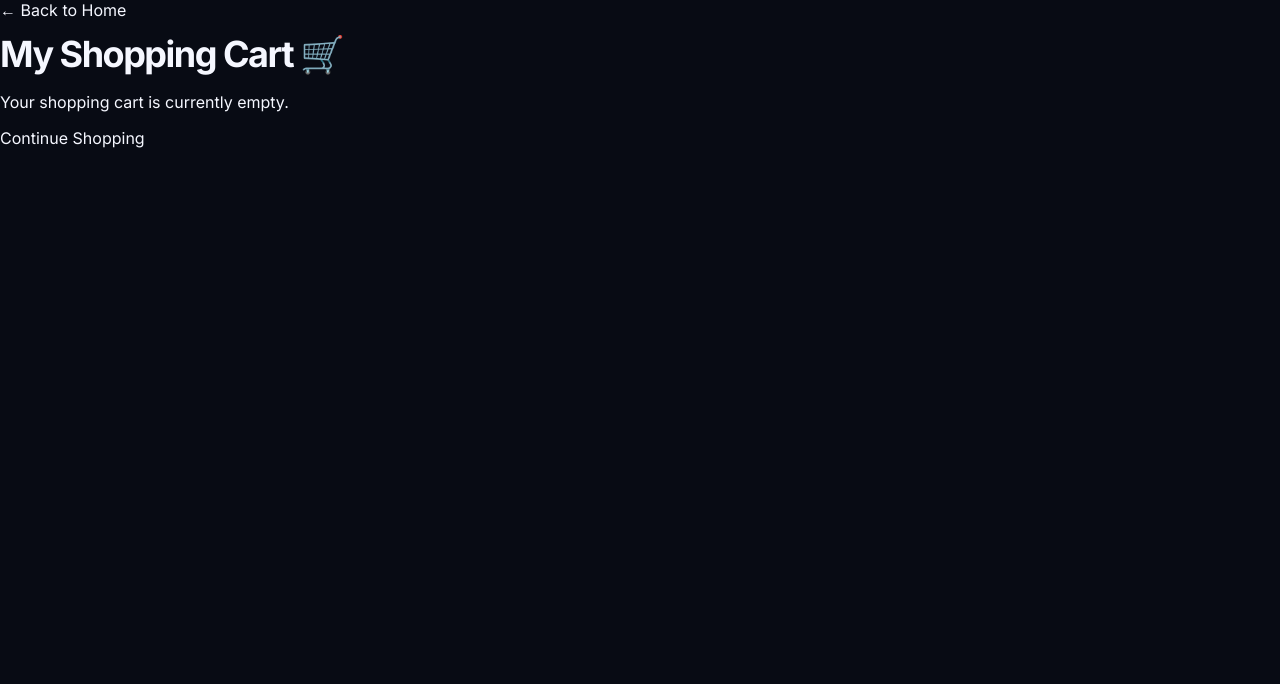
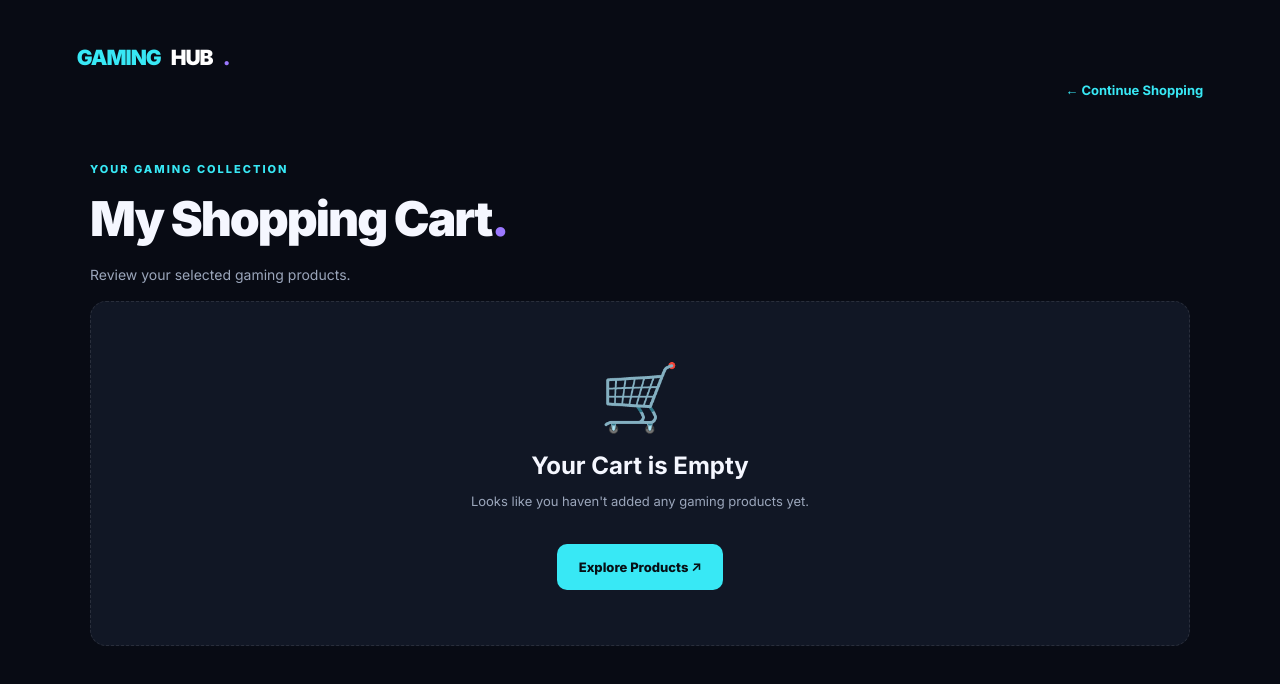
Before and after one commit to prthmborhade853-stackguru/gaming-hub-login, a Next.js app in the folder frontend/: page /cart in a window 1280 px wide. Shown: the top 684 px of the page. Built offline with nearby package versions, Linux system fonts and the light colour scheme.

Commit message:
Refactor CartPage component and UI structure

```diff
--- a/frontend/app/cart/page.tsx
+++ b/frontend/app/cart/page.tsx
@@ -1,30 +1,218 @@
-import { useMemo, useState } from "react";
+
+"use client";
+
+import { useEffect, useMemo, useState } from "react";
 import Link from "next/link";
 
+const products = [
+  { id: 1, name: "Wireless Gaming Controller", category: "Controllers", price: 2499, icon: "🎮" },
+  { id: 2, name: "RGB Mechanical Keyboard", category: "Keyboards", price: 1999, icon: "⌨️" },
+  { id: 3, name: "Pro Gaming Headset", category: "Headsets", price: 1799, icon: "🎧" },
+  { id: 4, name: "Precision Gaming Mouse", category: "Mice", price: 999, icon: "🖱️" },
+  { id: 5, name: "RGB Gaming Mousepad", category: "Accessories", price: 699, icon: "🟪" },
+  { id: 6, name: "Pro Wireless Controller", category: "Controllers", price: 3299, icon: "🕹️" },
+];
 
 export default function CartPage() {
+  const [cart, setCart] = useState<number[]>([]);
+  const [loaded, setLoaded] = useState(false);
+
+  useEffect(() => {
+    const savedCart = localStorage.getItem("gamingHubCart");
+
+    if (savedCart) {
+      try {
+        const parsed = JSON.parse(savedCart);
+        if (Array.isArray(parsed)) {
+          setCart(parsed.filter((id) => products.some((p) => p.id === id)));
+        }
+      } catch {
+        setCart([]);
+      }
+    }
+
+    setLoaded(true);
+  }, []);
+
+  function updateCart(updatedCart: number[]) {
+    setCart(updatedCart);
+    localStorage.setItem(
+      "gamingHubCart",
+      JSON.stringify(updatedCart)
+    );
+  }
+
+  function increaseQuantity(id: number) {
+    updateCart([...cart, id]);
+  }
+
+  function decreaseQuantity(id: number) {
+    const index = cart.indexOf(id);
+
+    if (index !== -1) {
+      const updated = [...cart];
+      updated.splice(index, 1);
+      updateCart(updated);
+    }
+  }
+
+  function removeProduct(id: number) {
+    updateCart(cart.filter((item) => item !== id));
+  }
+
+  const cartItems = useMemo(() => {
+    return products
+      .map((product) => ({
+        ...product,
+        quantity: cart.filter((id) => id === product.id).length,
+      }))
+      .filter((product) => product.quantity > 0);
+  }, [cart]);
+
+  const total = cartItems.reduce(
+    (sum, product) => sum + product.price * product.quantity,
+    0
+  );
+
+  if (!loaded) {
     return (
-    <main className="min-h-screen bg-[#080b14] text-white p-10">
+      <main className="cart-page">
+        <p className="page-description">Loading your cart...</p>
+      </main>
+    );
+  }
 
-      <Link href="/" className="text-cyan-400">
-        ← Back to Home
+  return (
+    <main className="cart-page">
+
+      <div className="page-topbar">
+        <Link href="/" className="brand">
+          <span>GAMING</span> HUB<span className="brand-dot">.</span>
         </Link>
 
-      <h1 className="text-4xl font-bold mt-8">
-        My Shopping Cart 🛒
+        <Link href="/products" className="back-link">
+          ← Continue Shopping
+        </Link>
+      </div>
+
+      <section className="cart-container">
+
+        <span className="eyebrow">YOUR GAMING COLLECTION</span>
+
+        <h1 className="page-title">
+          My Shopping Cart<span className="brand-dot">.</span>
         </h1>
 
-      <p className="text-gray-400 mt-4">
-        Your shopping cart is currently empty.
+        <p className="page-description">
+          Review your selected gaming products.
         </p>
+
+        {cartItems.length === 0 ? (
+          <div className="empty-cart">
+            <div className="empty-cart-icon">🛒</div>
+
+            <h2>Your Cart is Empty</h2>
+
+            <p>
+              Looks like you haven't added any gaming products yet.
+            </p>
+
+            <Link href="/products" className="primary-button">
+              Explore Products ↗
+            </Link>
+          </div>
+        ) : (
+          <div className="cart-layout">
+
+            <div className="cart-items">
+              {cartItems.map((product) => (
+                <article className="cart-item" key={product.id}>
+
+                  <div className="cart-item-icon">
+                    {product.icon}
+                  </div>
+
+                  <div className="cart-item-info">
+                    <p>{product.category}</p>
+
+                    <h3>{product.name}</h3>
+
+                    <div className="cart-item-price">
+                      ₹{product.price.toLocaleString("en-IN")}
+                    </div>
+
+                    <div className="quantity-controls">
+                      <button
+                        onClick={() => decreaseQuantity(product.id)}
+                        aria-label="Decrease quantity"
+                      >
+                        −
+                      </button>
+
+                      <strong>{product.quantity}</strong>
+
+                      <button
+                        onClick={() => increaseQuantity(product.id)}
+                        aria-label="Increase quantity"
+                      >
+                        +
+                      </button>
+                    </div>
+
+                    <button
+                      className="remove-button"
+                      onClick={() => removeProduct(product.id)}
+                    >
+                      Remove Product
+                    </button>
+                  </div>
+
+                </article>
+              ))}
+            </div>
+
+            <aside className="cart-summary">
+              <h2>Order Summary</h2>
+
+              <div className="summary-row">
+                <span>Total Items</span>
+                <strong>{cart.length}</strong>
+              </div>
+
+              <div className="summary-row">
+                <span>Subtotal</span>
+                <strong>₹{total.toLocaleString("en-IN")}</strong>
+              </div>
+
+              <div className="summary-row">
+                <span>Delivery</span>
+                <strong>Free</strong>
+              </div>
+
+              <div className="summary-row summary-total">
+                <span>Total Amount</span>
+                <strong>₹{total.toLocaleString("en-IN")}</strong>
+              </div>
+
+              <button
+                className="checkout-button"
+                onClick={() => alert("Checkout will be available in the next step!")}
+              >
+                Proceed to Checkout →
+              </button>
 
               <Link
                 href="/products"
-        className="inline-block bg-cyan-500 text-black px-6 py-3 rounded-lg mt-6 font-semibold"
+                className="back-link"
               >
                 Continue Shopping
               </Link>
+            </aside>
 
+          </div>
+        )}
+
+      </section>
     </main>
   );
 }
```
Lines whose indentation alone changed are shown as unchanged.
